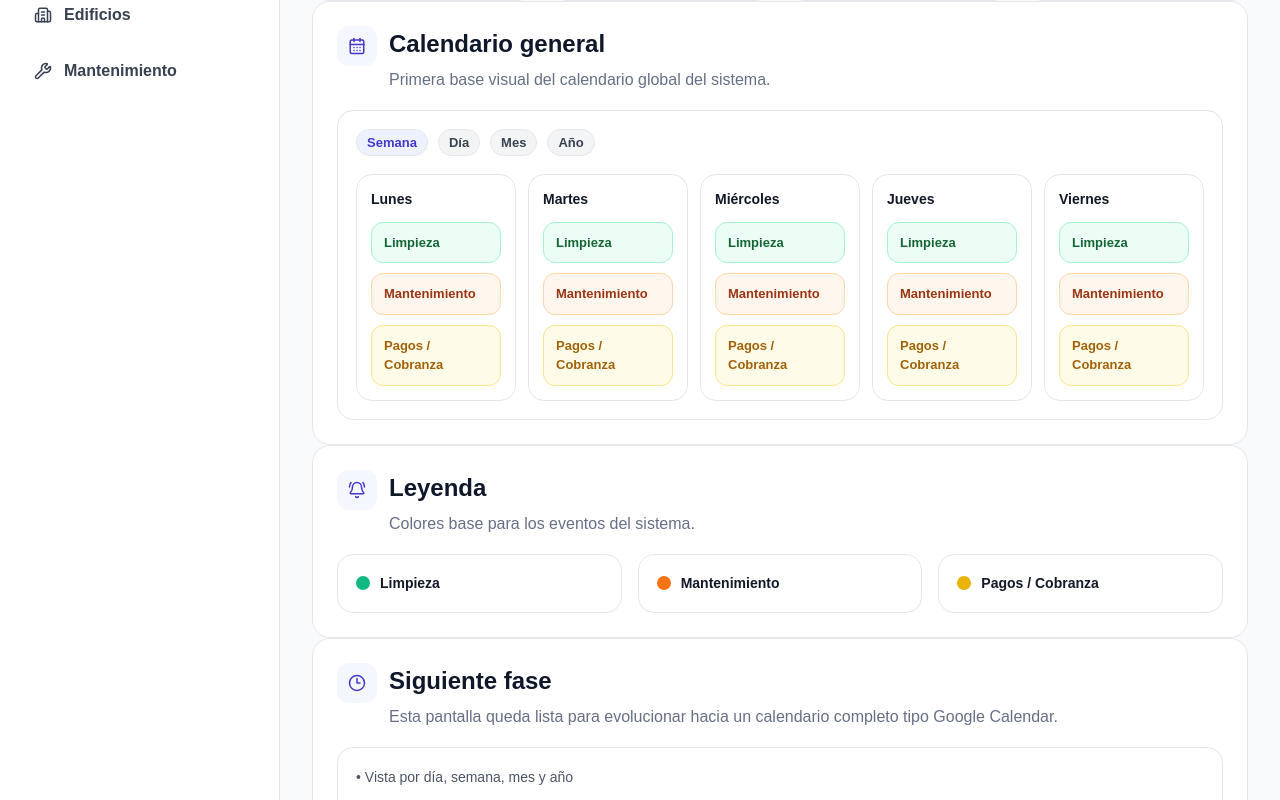
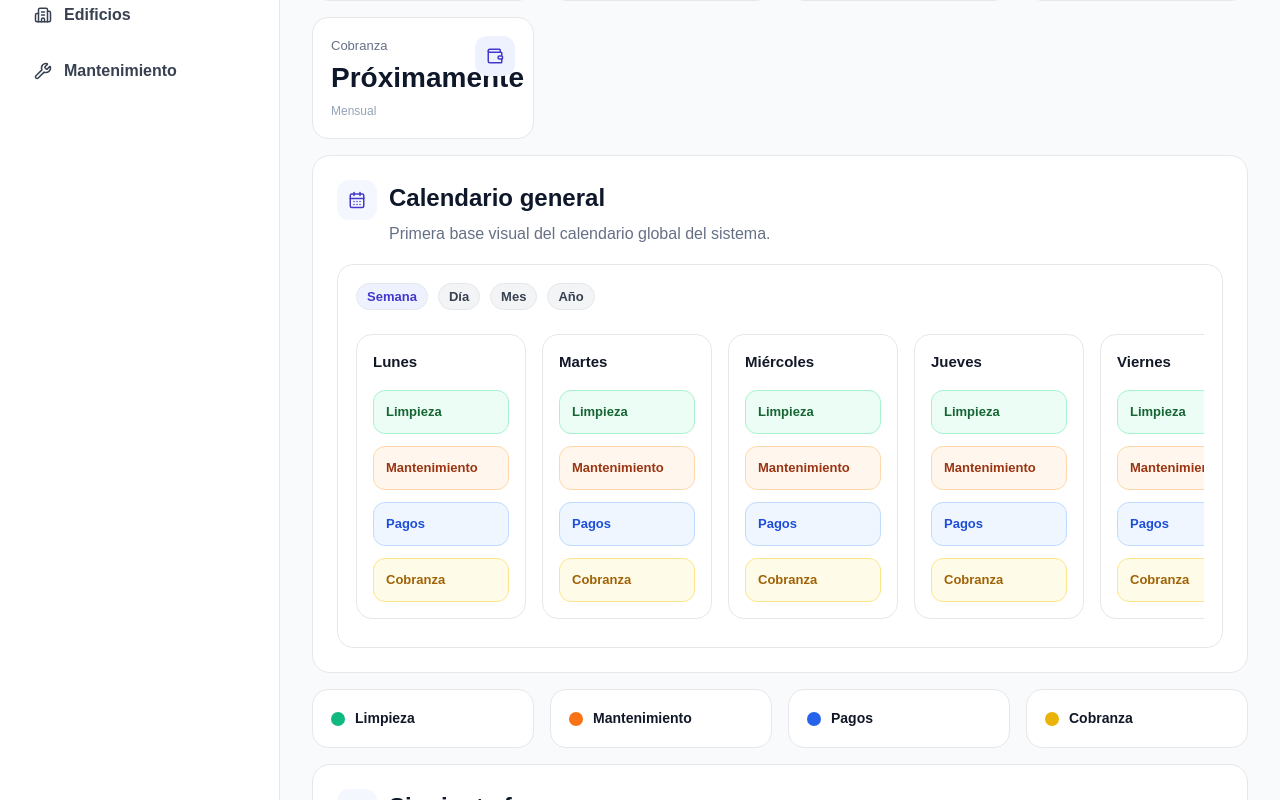
Before and after one commit to FranciscoMtz12/PropAdmin, a Next.js app: page /calendar in a window 1280 px wide. Shown: the part 280-1080 px from the top of the page. Built offline with nearby package versions, Linux system fonts and the light colour scheme; no server answers.

Commit message:
Refine calendar spacing and simplify color legend

```diff
--- a/app/calendar/page.tsx
+++ b/app/calendar/page.tsx
@@ -1,9 +1,9 @@
 import {
-  BellRing,
   CalendarDays,
   Clock3,
   CreditCard,
   Sparkles,
+  Wallet,
   Wrench,
 } from "lucide-react";
 
@@ -44,12 +44,20 @@ export default function CalendarPage() {
           icon={<Wrench size={18} />}
         />
         <MetricCard
-          label="Cobranza"
+          label="Pagos"
           value="Próximamente"
           helper="Mensual"
           icon={<CreditCard size={18} />}
         />
+        <MetricCard
+          label="Cobranza"
+          value="Próximamente"
+          helper="Mensual"
+          icon={<Wallet size={18} />}
+        />
       </AppGrid>
+
+      <div style={{ height: 16 }} />
 
       <SectionCard
         title="Calendario general"
@@ -57,7 +65,7 @@ export default function CalendarPage() {
         icon={<CalendarDays size={18} />}
       >
         <AppCard>
-          <div style={{ display: "flex", flexDirection: "column", gap: 18 }}>
+          <div style={{ display: "flex", flexDirection: "column", gap: 24 }}>
             <div
               style={{
                 display: "flex",
@@ -85,9 +93,10 @@ export default function CalendarPage() {
             <div
               style={{
                 display: "grid",
-                gridTemplateColumns: "repeat(7, minmax(160px, 1fr))",
-                gap: 12,
+                gridTemplateColumns: "repeat(7, minmax(170px, 1fr))",
+                gap: 16,
                 overflowX: "auto",
+                paddingBottom: 10,
               }}
             >
               {[
@@ -102,19 +111,19 @@ export default function CalendarPage() {
                 <div
                   key={day}
                   style={{
-                    minWidth: 160,
+                    minWidth: 170,
                     border: "1px solid #E5E7EB",
                     borderRadius: 16,
-                    padding: 14,
+                    padding: 16,
                     background: "#FFFFFF",
                     display: "flex",
                     flexDirection: "column",
-                    gap: 12,
+                    gap: 16,
                   }}
                 >
                   <div
                     style={{
-                      fontSize: 14,
+                      fontSize: 15,
                       fontWeight: 800,
                       color: "#111827",
                     }}
@@ -126,18 +135,19 @@ export default function CalendarPage() {
                     style={{
                       display: "flex",
                       flexDirection: "column",
-                      gap: 10,
+                      gap: 12,
                     }}
                   >
                     <div
                       style={{
                         borderRadius: 12,
-                        padding: "10px 12px",
+                        padding: "12px 12px",
                         background: "#ECFDF5",
                         border: "1px solid #A7F3D0",
                         fontSize: 13,
                         color: "#166534",
                         fontWeight: 700,
+                        lineHeight: 1.4,
                       }}
                     >
                       Limpieza
@@ -146,12 +156,13 @@ export default function CalendarPage() {
                     <div
                       style={{
                         borderRadius: 12,
-                        padding: "10px 12px",
+                        padding: "12px 12px",
                         background: "#FFF7ED",
                         border: "1px solid #FED7AA",
                         fontSize: 13,
                         color: "#9A3412",
                         fontWeight: 700,
+                        lineHeight: 1.4,
                       }}
                     >
                       Mantenimiento
@@ -160,15 +171,31 @@ export default function CalendarPage() {
                     <div
                       style={{
                         borderRadius: 12,
-                        padding: "10px 12px",
+                        padding: "12px 12px",
+                        background: "#EFF6FF",
+                        border: "1px solid #BFDBFE",
+                        fontSize: 13,
+                        color: "#1D4ED8",
+                        fontWeight: 700,
+                        lineHeight: 1.4,
+                      }}
+                    >
+                      Pagos
+                    </div>
+
+                    <div
+                      style={{
+                        borderRadius: 12,
+                        padding: "12px 12px",
                         background: "#FEFCE8",
                         border: "1px solid #FDE68A",
                         fontSize: 13,
                         color: "#A16207",
                         fontWeight: 700,
+                        lineHeight: 1.4,
                       }}
                     >
-                      Pagos / Cobranza
+                      Cobranza
                     </div>
                   </div>
                 </div>
@@ -178,12 +205,16 @@ export default function CalendarPage() {
         </AppCard>
       </SectionCard>
 
-      <SectionCard
-        title="Leyenda"
-        subtitle="Colores base para los eventos del sistema."
-        icon={<BellRing size={18} />}
+      <div style={{ height: 16 }} />
+
+      <div
+        style={{
+          display: "grid",
+          gridTemplateColumns: "repeat(auto-fit, minmax(220px, 1fr))",
+          gap: 16,
+          marginBottom: 16,
+        }}
       >
-        <AppGrid minWidth={220}>
         <AppCard>
           <div style={{ display: "flex", alignItems: "center", gap: 10 }}>
             <div
@@ -192,6 +223,7 @@ export default function CalendarPage() {
                 height: 14,
                 borderRadius: 999,
                 background: "#10B981",
+                flexShrink: 0,
               }}
             />
             <span style={{ fontSize: 14, fontWeight: 600, color: "#111827" }}>
@@ -208,6 +240,7 @@ export default function CalendarPage() {
                 height: 14,
                 borderRadius: 999,
                 background: "#F97316",
+                flexShrink: 0,
               }}
             />
             <span style={{ fontSize: 14, fontWeight: 600, color: "#111827" }}>
@@ -223,16 +256,33 @@ export default function CalendarPage() {
                 width: 14,
                 height: 14,
                 borderRadius: 999,
-                  background: "#EAB308",
+                background: "#2563EB",
+                flexShrink: 0,
               }}
             />
             <span style={{ fontSize: 14, fontWeight: 600, color: "#111827" }}>
-                Pagos / Cobranza
+              Pagos
             </span>
           </div>
         </AppCard>
-        </AppGrid>
-      </SectionCard>
+
+        <AppCard>
+          <div style={{ display: "flex", alignItems: "center", gap: 10 }}>
+            <div
+              style={{
+                width: 14,
+                height: 14,
+                borderRadius: 999,
+                background: "#EAB308",
+                flexShrink: 0,
+              }}
+            />
+            <span style={{ fontSize: 14, fontWeight: 600, color: "#111827" }}>
+              Cobranza
+            </span>
+          </div>
+        </AppCard>
+      </div>
 
       <SectionCard
         title="Siguiente fase"
--- a/app/dashboard/page.tsx
+++ b/app/dashboard/page.tsx
@@ -56,7 +56,7 @@ export default function DashboardPage() {
   const quickLinks = useMemo(
     () => [
       { label: "Edificios", href: "/buildings", icon: Building2, description: "Portafolio y detalle de edificios" },
-      { label: "Agenda", href: "/agenda", icon: CalendarDays, description: "Vista consolidada de recordatorios" },
+      { label: "Agenda", href: "/calendar", icon: CalendarDays, description: "Vista consolidada de recordatorios" },
       { label: "Pagos", href: "/payments", icon: CreditCard, description: "Seguimiento de pagos recurrentes" },
       { label: "Mantenimiento", href: "/maintenance", icon: Wrench, description: "Actividad operativa y bitácoras" },
     ],
```
Also changed, not shown: 1 other file (tests, documents, lock files or other folders). Lines whose indentation alone changed are shown as unchanged.
